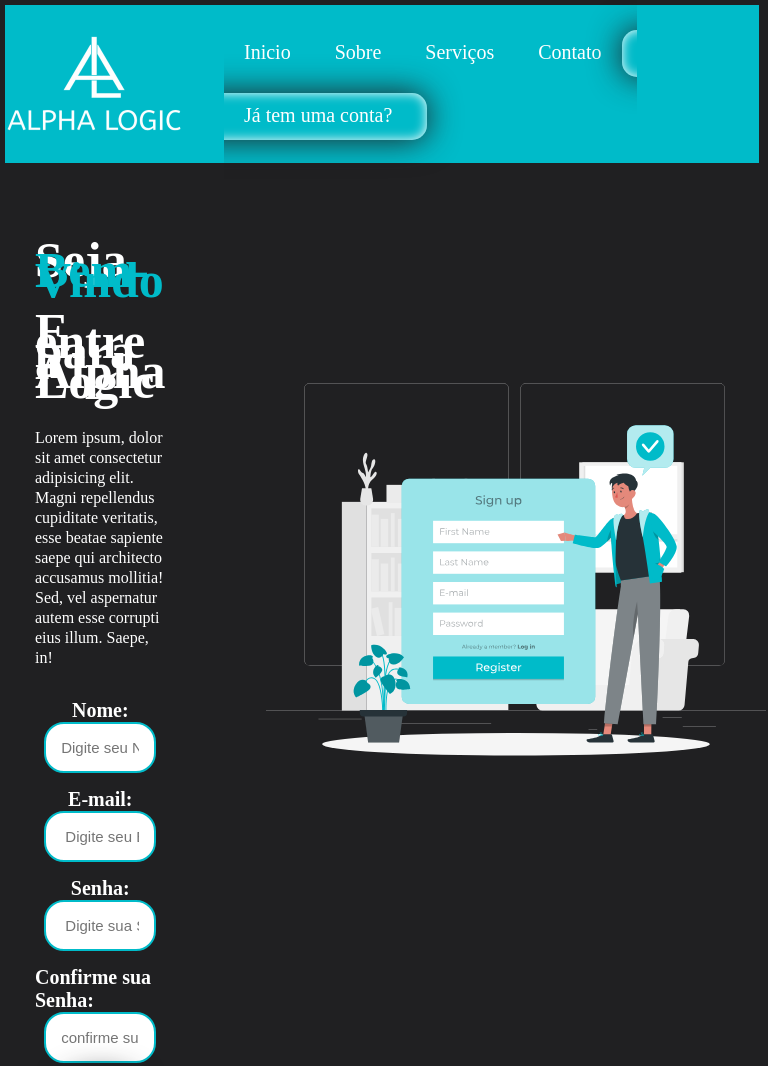
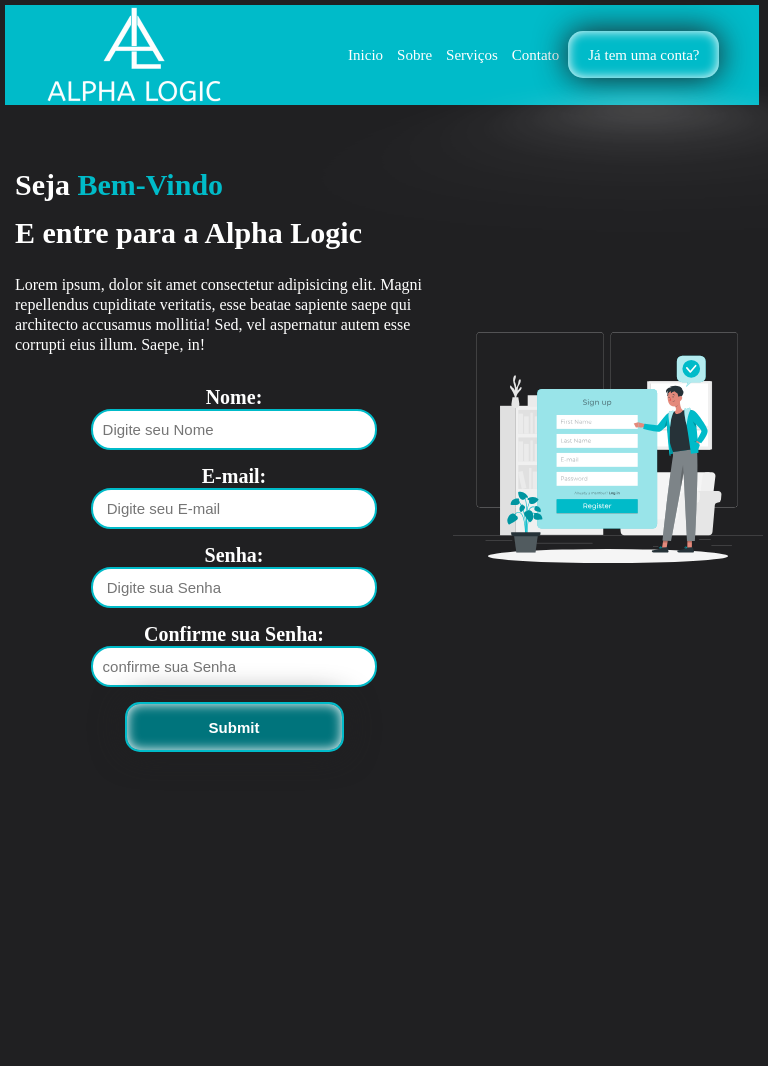
Before and after one commit to SauanSantana/tela-de-login, a plain HTML site: page public/src/html/sign-up.html in a window 768 px wide. Shown: the top 1066 px of the page. After the commit the page ends 800 px from the top, so only its background shows below. Drawn offline with Linux system fonts and the light colour scheme.

Commit message:
deixei responsivo a parte do tablet

```diff
--- a/public/src/css/sign-up.css
+++ b/public/src/css/sign-up.css
@@ -7,7 +7,7 @@
     --color-six:white;
 }
 
-@media screen and (max-width: 4000px) and (min-width: 768px) {
+@media screen and (max-width: 40000px) and (min-width: 1024px ) {
 body{
     background-color: var(--color-one);
     color: white;
@@ -91,7 +91,7 @@ a.links:hover{
 
 
 .esquerdo{
-    margin-left: 30px;
+    margin-left: 10px;
     height: 730px;
 }
 .direita{
@@ -99,7 +99,11 @@ a.links:hover{
     text-align: center;
     align-items: center;
     justify-content: center;
-    margin-left: 100px;
+}
+.img{
+    width: 410px;
+    height: 430px;
+
 }
 h1{
     font-weight: 200;
@@ -158,11 +162,159 @@ input{
     width: 60%;
     border: 2px solid var(--color-four);
 }
+}
+@media screen and (max-width: 1023px) and (min-width:600px) {
+    body{
+        background-color: var(--color-one);
+        color: white;
+        margin: 0 auto;
+        padding: 5px;
+    }
+    .header-container{
+        display: flex;
+        flex-direction: row;
+        justify-content: space-around;
+        align-items: center;
+        width: 98.2vw;
+        background-color: var(--color-four);
+    }
+    #title{
+        flex-direction: column;
+        line-height: 10px;
+    }
+    li{
+        display: inline-block;
+        margin: 5px;
+        font-size: 15px;
+    }
+    .neon{
+        color: white;
+        padding: 15px;
+        box-shadow: inset 0 0 12px var(--color-six), 0 0 32px 0 var(--color-one);
+        text-shadow: 0 0 8px hsl(0, 0, 100% / 0.3s), 0 0 32px;
+        position: relative;
+        border-radius: 15px;
+    }
+    .neon::before{
+        content: "";
+        position: absolute;
+        top: 120%;
+        left: 0;
+        background: var(--color-six);
+        width: 100%;
+        height: 100%;
+        transform: perspective(64px) rotateX(40deg) scale(1,0.35);
+        filter: blur(64px);
+        opacity: 0.7;
+        pointer-events: none;
+    }
+    .neon::after{
+        content: "";
+        position: absolute;
+        top: 0;
+        bottom: 0;
+        left: 0;
+        right: 0;
+        box-shadow: 0 0 128px 32px rgba(255, 255, 255, 0.288);
+        opacity: 0;
+        background-color: var(--color-one);
+        z-index: -1;
+        transition: opacity 100ms linear;
+    }
+    .neon:hover::before,
+    .neon:hover::after{
+        opacity: 1;
+    }
+    .neon:hover{
+       color: var(--color-one);
+       text-shadow: none;
+       transition: 0.9s;
+    }
+    a {
+        color: var(--color-six);
+    }
+    a.links:hover{
+        color: var(--color-six);
+        transition: 0.9s;
+        background-color: var(--color-one);
+        border-radius: 10px;
+        padding: 3px;
+        font-weight: 900;
+    }
+    .esquerdo{
+        margin-left: 10px;
 
+    }
+    .direita{
+        display: flex;
+        text-align: center;
+        align-items: center;
+        justify-content: center;
+    }
+    #img-tablet{
+        width: 310px;
+        height: 330px;
+    }
 
+    .main-container{
+        display: flex;
+        flex-direction: row;
+        margin-top: 50px;
+    }
 
+    @media screen and (max-width: 1022px) and (min-width: 600px) {
+        h2{
+            font-size: 30px;
+            line-height: 10px;
+        }
+        .tablet{
+            line-height: 35px;
+        }
+    }
 
+    span{
+        color: var(--color-four);
+    }
+    p{
+        line-height: 20px;
+        max-width: 500px;
+    }
+}
+.formulario{
+    display: flex;
+    flex-direction: column;
+    text-align: left;
+    align-items: center;
+    justify-content: center
+}
+form [type="submit"]{
+    height: 50px;
+    width: 50%;
+    background-color: var(--color-five);
+    color: var(--color-six);
+    font-weight: bolder;
+}
+form [type="submit"]:hover{
+    height: 50px;
+    width: 50%;
+    color: var(--color-six);
+    transition: 0.9s;
+    background-color: var(--color-four);
+    border-radius: 10px;
+    padding: 3px;
+    font-weight: 900;
+}
 
-
+label{
+    font-size: 20px;
+    font-weight: 600;
+    padding-top: 15px;
 
 }
+input{
+    border-radius: 20px;
+    font-size: 15px;
+    padding: 10px;
+    width: 60%;
+    border: 2px solid var(--color-four);
+}
--- a/public/src/html/sign-up.html
+++ b/public/src/html/sign-up.html
@@ -33,7 +33,7 @@
         <div class="main-container">
             <aside class="esquerdo">
                 <h2>Seja<span> Bem-Vindo</span></h2>
-                <h2>E entre para a Alpha Logic</h2>
+                <h2 class="tablet">E entre para a Alpha Logic</h2>
                 <p> Lorem ipsum, dolor sit amet consectetur adipisicing elit. Magni repellendus cupiditate veritatis, esse beatae sapiente saepe qui architecto accusamus mollitia! Sed, vel aspernatur autem esse corrupti eius illum. Saepe, in!</p>
                 <form action="#">
                     <div class="formulario">
@@ -56,7 +56,7 @@
             </aside>
             <!--div semântica para locais onde terão imagens-->
             <article class="direita">
-                <img class="img" src="/public/assets/img/sign-up-animate.svg" alt="imagem de uma pessoa no computador" width=" 500px" height="500px">
+                <img class="img" id="img-tablet"  src="/public/assets/img/sign-up-animate.svg" alt="imagem de uma pessoa no computador" >
             </article>
             <!--end
             div semântica para locais onde terão imagens-->
```
